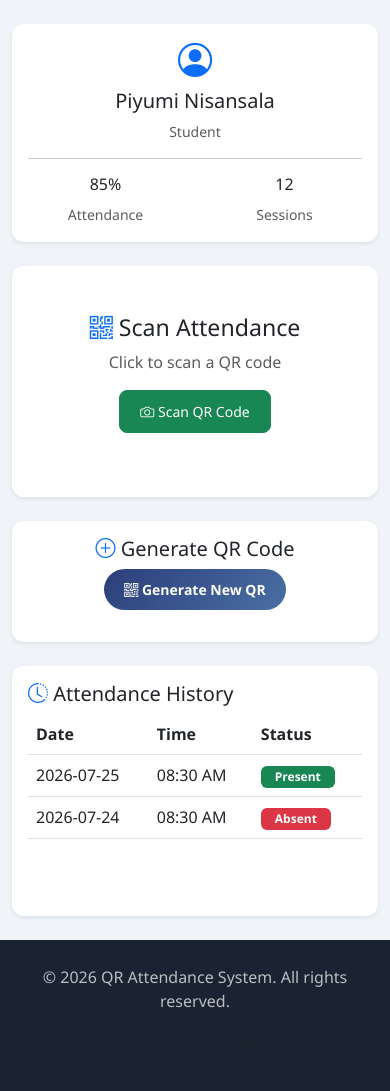
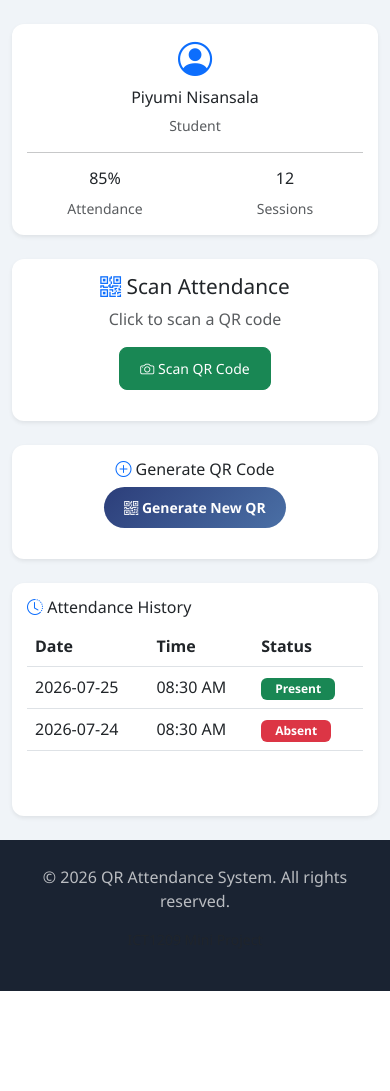
Before and after one commit to piyumi612/qr-attendance-system, a PHP site: page /dashboard.html in a window 390 px wide. Shown: the part 56-1147 px from the top of the page. After the commit the page ends 1047 px from the top, so only its background shows below. Run offline with PHP 8.4, Linux system fonts and the light colour scheme.

Commit message:
new css features and responsive improvement

```diff
--- a/css/style.css
+++ b/css/style.css
@@ -97,4 +97,35 @@ body {
 @media (max-width: 576px) {
     .hero h1 { font-size: 1.6rem; }
     .btn { padding: 10px 20px; font-size: 14px; }
+    /* Add to the bottom of your CSS */
+/* ----- DASHBOARD COMPACT ----- */
+.dashboard .card-body {
+    padding: 15px !important;
 }
+
+.dashboard .py-3 {
+    padding-top: 10px !important;
+    padding-bottom: 10px !important;
+}
+
+.dashboard .display-6 {
+    font-size: 1.5rem !important;
+}
+
+.dashboard h3 {
+    font-size: 1.3rem !important;
+}
+
+.dashboard h5 {
+    font-size: 1rem !important;
+}
+
+.table-sm {
+    font-size: 0.85rem;
+}
+
+.dashboard .btn-sm {
+    padding: 5px 15px;
+    font-size: 0.85rem;
+}
+}
```
